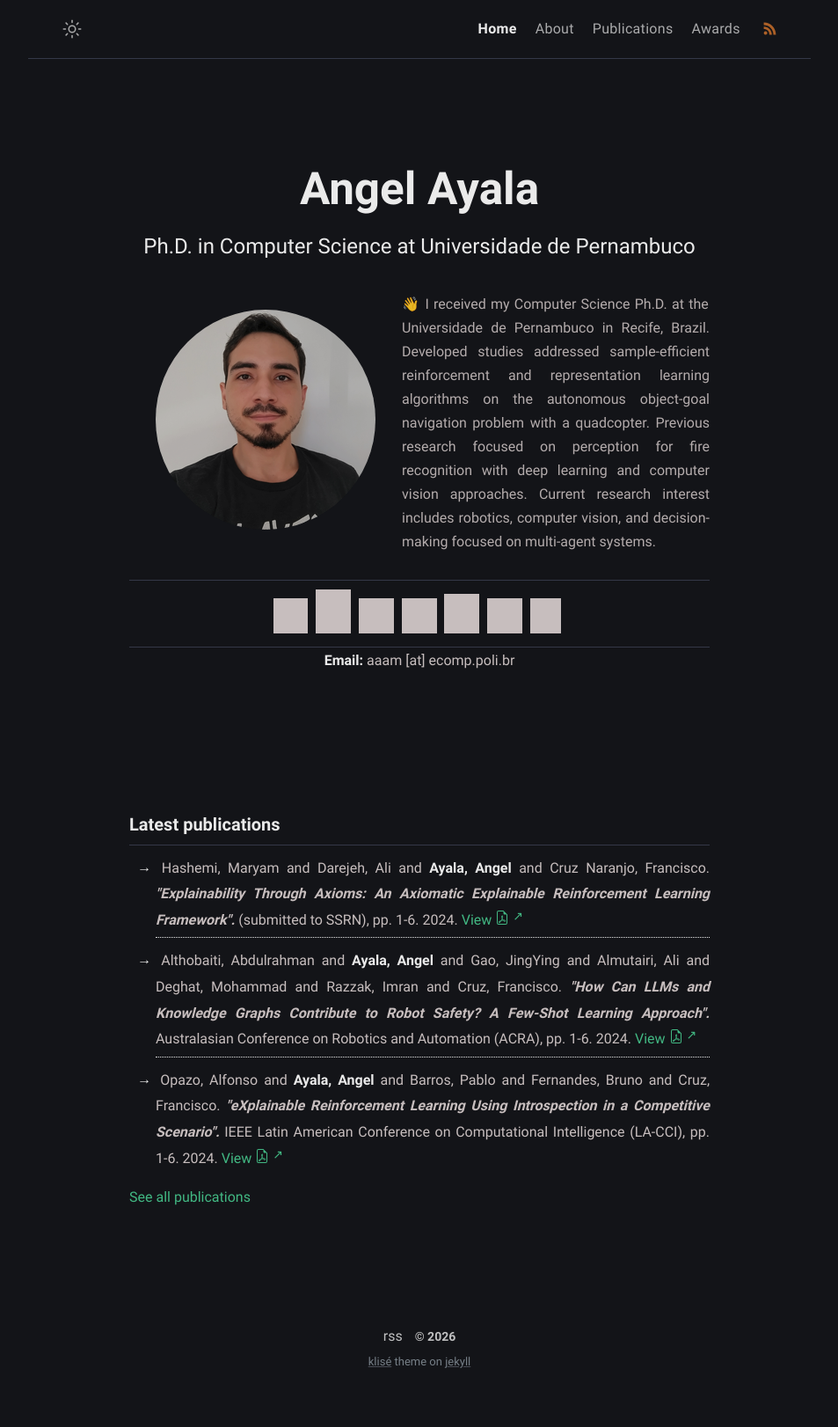
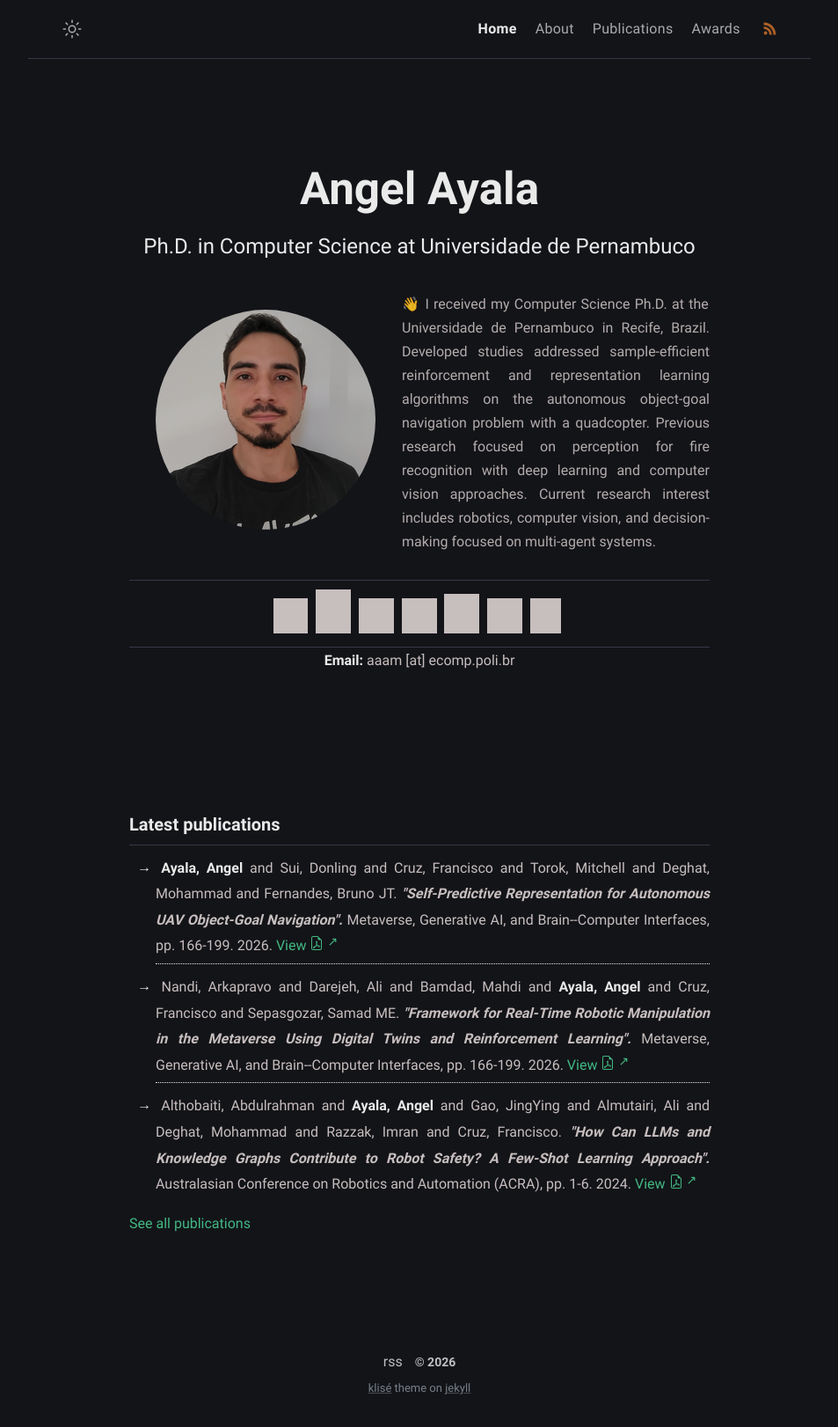
Before and after one commit to angel-ayala/angel-ayala.github.io, a Jekyll site: the page built from index.md, in a window 1280 px wide. Shown: the whole page at 88% size, without its empty margins (163-1116 px from the left). Built offline with Jekyll 4.4.1, drawn with Linux system fonts in a browser that asks for light colours; before the commit the page ends 1592 px from its top, so only the background shows below that; grey boxes are pictures that could not be loaded.

Commit message:
Update experiences, papers, and broken links on awards

```diff
--- a/_data/awards.yml
+++ b/_data/awards.yml
@@ -1,8 +1,8 @@
-- description: <a href="https://deltavquad.github.io/" target="_blank">DeltaV</a> 4th place drone competition, Eletroquad SAE Brasil - Axia Energia.
+- description: <a href="https://deltavdrones.github.io/" target="_blank">DeltaV</a> 4th place drone competition, Eletroquad SAE Brasil - Axia Energia.
   year: 2026
   category: Awards
   url_certificate: https://drive.google.com/file/d/1QYDStFC9ZKYmCQYoqcm-o6KnQO8EvGmv/view
-- description: <a href="https://deltavquad.github.io/" target="_blank">DeltaV</a> 6th place drone competition, Eletroquad SAE Brasil - Eletrobras.
+- description: <a href="https://deltavdrones.github.io/" target="_blank">DeltaV</a> 6th place drone competition, Eletroquad SAE Brasil - Eletrobras.
   year: 2025
   category: Awards
   url_certificate: https://drive.google.com/file/d/1QYDStFC9ZKYmCQYoqcm-o6KnQO8EvGmv/view
--- a/_data/experiences.yml
+++ b/_data/experiences.yml
@@ -1,3 +1,9 @@
+- date: "Current<br>Jul 2026"
+  title: "Research Fellow"
+  institution: "Universidade Federal de Rio Grande"
+  tasks:
+    - "Researching autonomous missions using LLMs with hybrid aerial-underwater vehicles."
+
 - date: "Sep 2025<br>Aug 2020"
   title: "Machine learning researcher/developer"
   institution: "Freelance"
--- a/_data/papers.yml
+++ b/_data/papers.yml
@@ -1,12 +1,21 @@
 - title: >-
-    Explainability Through Axioms: An Axiomatic Explainable Reinforcement Learning Framework
+    Self-Predictive Representation for Autonomous UAV Object-Goal Navigation
   author: >-
-    Hashemi, Maryam and Darejeh, Ali and Ayala, Angel and Cruz Naranjo, Francisco
-  booktitle: (submitted to SSRN)
-  pages: 1-6
-  year: 2024
-  organization: SSRN
-  url: https://ssrn.com/abstract=5231608
+    Ayala, Angel and Sui, Donling and Cruz, Francisco and Torok, Mitchell and Deghat, Mohammad and Fernandes, Bruno JT
+  booktitle: Metaverse, Generative AI, and Brain--Computer Interfaces
+  pages: 166-199
+  year: 2026
+  organization: arXiv preprint arXiv:2604.21130
+  url: https://arxiv.org/pdf/2604.21130
+- title: >-
+    Framework for Real-Time Robotic Manipulation in the Metaverse Using Digital Twins and Reinforcement Learning
+  author: >-
+    Nandi, Arkapravo and Darejeh, Ali and Bamdad, Mahdi and Ayala, Angel and Cruz, Francisco and Sepasgozar, Samad ME
+  booktitle: Metaverse, Generative AI, and Brain--Computer Interfaces
+  pages: 166-199
+  year: 2026
+  organization: Routledge
+  url: https://www.taylorfrancis.com/chapters/edit/10.1201/9781003557555-8
 - title: >-
     How Can LLMs and Knowledge Graphs Contribute to Robot Safety? A Few-Shot
     Learning Approach
```
